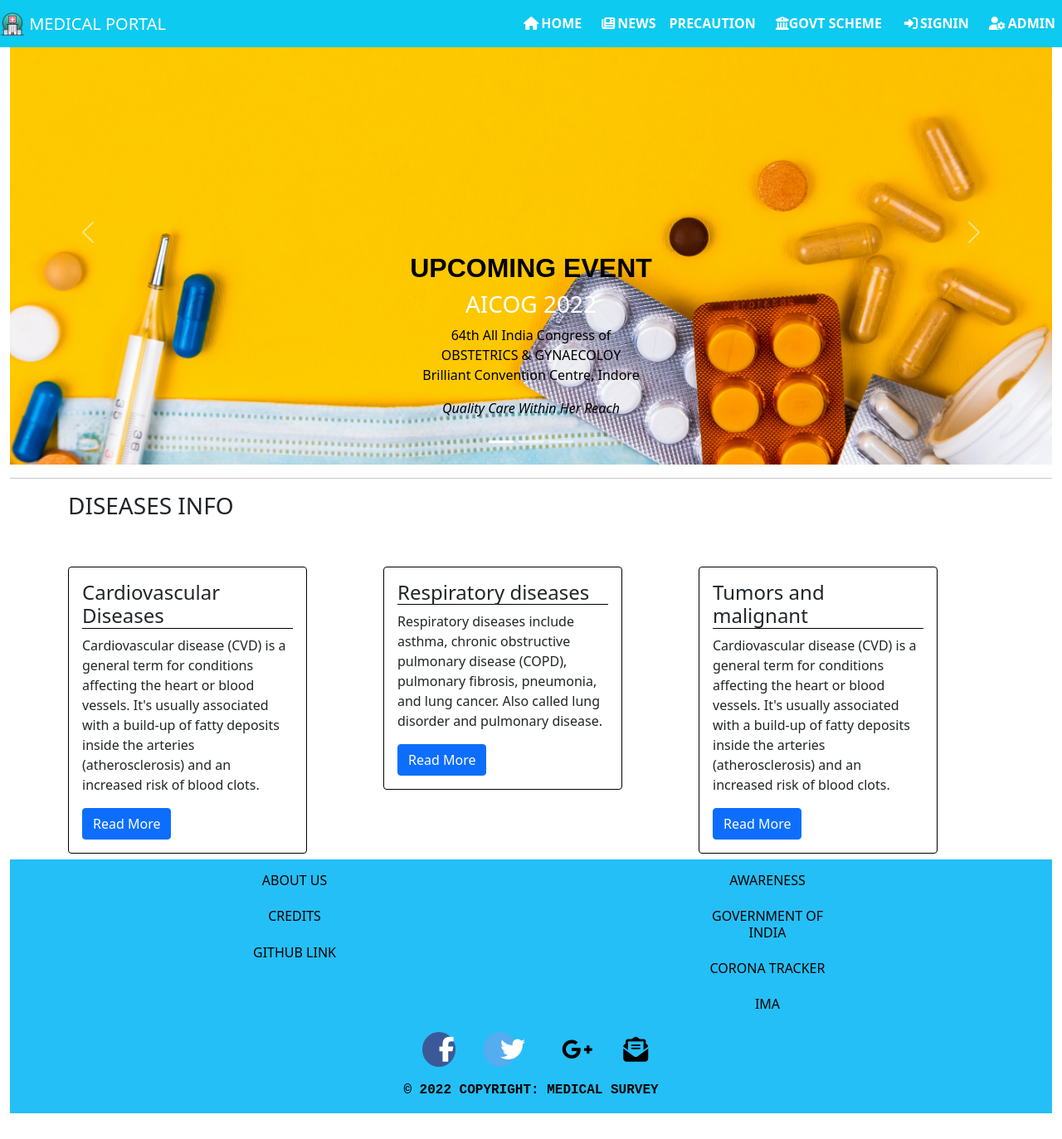
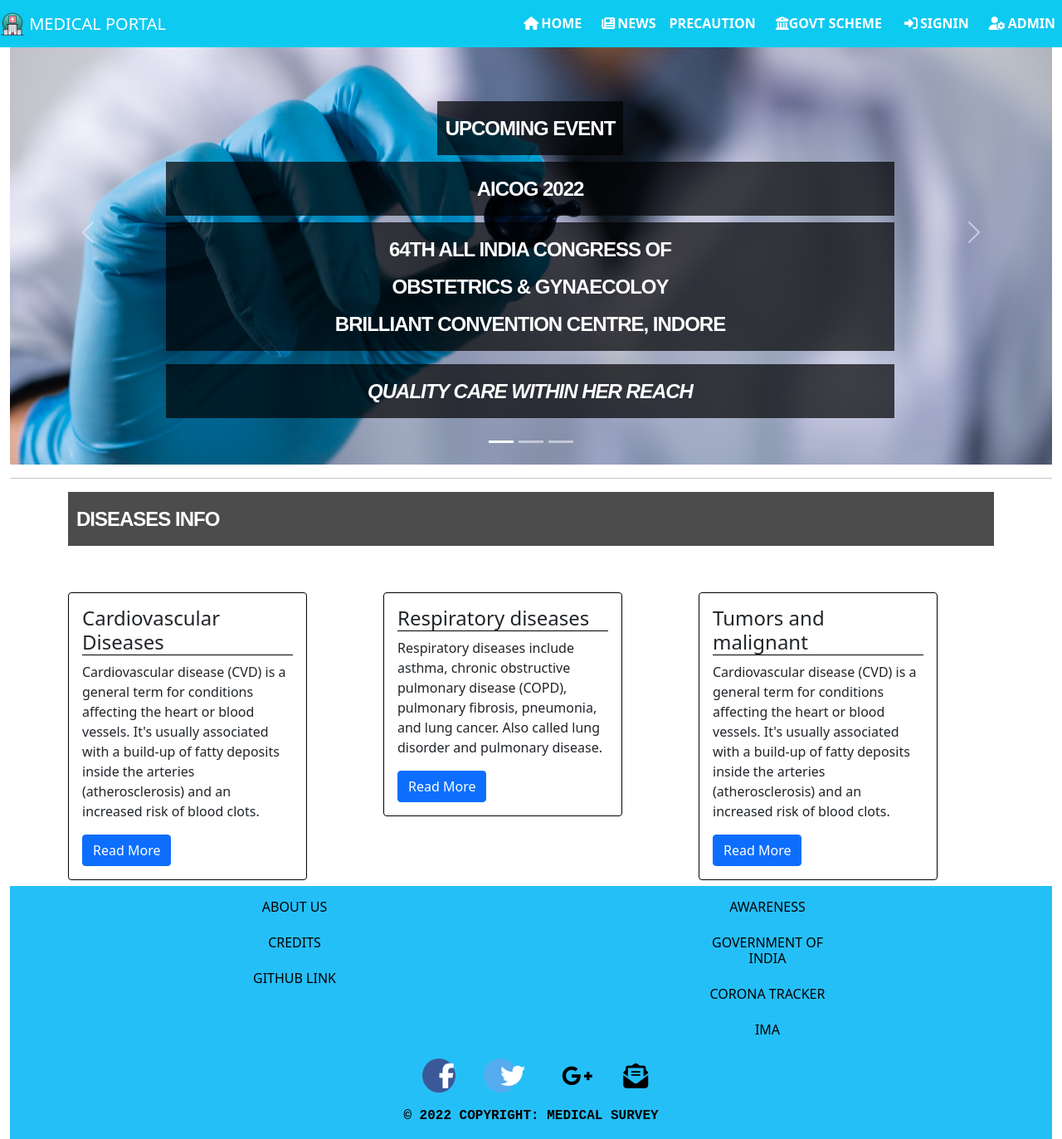
Before and after one commit to imjuned/Medical_survey, a Flask app: page / in a window 1280 px wide. Shown: the whole page at 83% size. Before the commit the page ends 1342 px from the top, so only its background shows below. Run offline with Flask 2, Linux system fonts and the light colour scheme; some libraries are stand-ins or nearby versions; some web fonts are replaced.

Commit message:
UI changes

```diff
--- a/manage.py
+++ b/manage.py
@@ -48,9 +48,9 @@ def admin():
         password = request.form.get('password')
         # # print(User)
         # # print(password)#for regiy
-        # entry = admindash(user_name=User,pass_w=password)
-        # db.session.add(entry)
-        # db.session.commit()
+        entry = admindash(user_name=User,pass_w=password)
+        db.session.add(entry)
+        db.session.commit()
         # print("Successful!")
         # # print(password,User)
         # data1 = admindash.query.filter_by(user_name='admin1').first()
--- a/static/css/style1.css
+++ b/static/css/style1.css
@@ -43,16 +43,63 @@
     object-fit: cover;
 }
 
+
+
+/*
+Text writing style css
+*/
+
+
+.typewriter {
+    overflow: hidden; /* Ensures the content is not revealed until the animation */
+    border-right: .15em solid orange; /* The typwriter cursor */
+    white-space: nowrap; /* Keeps the content on a single line */
+    margin: 0 auto; /* Gives that scrolling effect as the typing happens */
+    letter-spacing: .15em; /* Adjust as needed */
+    animation:
+      typing 3.5s steps(40, end),
+      blink-caret .75s step-end infinite;
+  }
+
+  /* The typing effect */
+  @keyframes typing {
+    from { width: 0 }
+    to { width: 55% }
+  }
+
+  /* The typewriter cursor effect */
+  @keyframes blink-caret {
+    from, to { border-color: transparent }
+    50% {}
+  }
+
+
+/* --------------------------------------------------------- */
 .carousel-item h2 {
-    color: #000;
+    /* color: #000; */
+    display: inline-block;
     text-transform: uppercase;
+   font: bold 24px/45px 'Oswald', sans-serif;
+   letter-spacing: -1px;
+   background: rgb(0, 0, 0); /* fallback color */
+   background: rgba(0, 0, 0, 0.7);
+   padding: 10px;
     font-weight: 700;
-    font-family: Arial, Helvetica, sans-serif;
+    /* font-family: 'Oswald', sans-serif; */
 }
 
-.carousel-item p {
-    color: #000;
+.carousel-item p,h3 {
+    /* color: #000;
+    font-family: 'Oswald', sans-serif; */
+    color: white;
+    text-transform: uppercase;
+   font: bold 24px/45px 'Oswald', sans-serif;
+   letter-spacing: -1px;
+   background: rgb(0, 0, 0); /* fallback color */
+   background: rgba(0, 0, 0, 0.7);
+   padding: 10px;
 }
+
 
 
 /* diseases info */
--- a/templates/index.html
+++ b/templates/index.html
@@ -49,9 +49,9 @@
                 <button type="button" data-bs-target="#carouselExampleIndicators" data-bs-slide-to="2" aria-label="Slide 3"></button>
             </div>
             <div class="carousel-inner">
-                <div class="carousel-item active">
-                    <img src="../static/images/img1.jpg" class="d-block w-100 carousel-size" alt="...">
-                    <div class="carousel-caption d-none d-md-block">
+                <div class="carousel-item active ">
+                    <img src="../static/images/img4.jpg" class="d-block w-100 carousel-size" alt="...">
+                    <div class="carousel-caption d-none d-md-block typewriter">
                         <h2>Upcoming Event</h2>
                         <h3>AICOG 2022</h3>
                         <p>64th All India Congress of <br>OBSTETRICS & GYNAECOLOY <br> Brilliant Convention Centre, Indore</p>
```
Also changed, not shown: static/images/img4.jpg (added).
